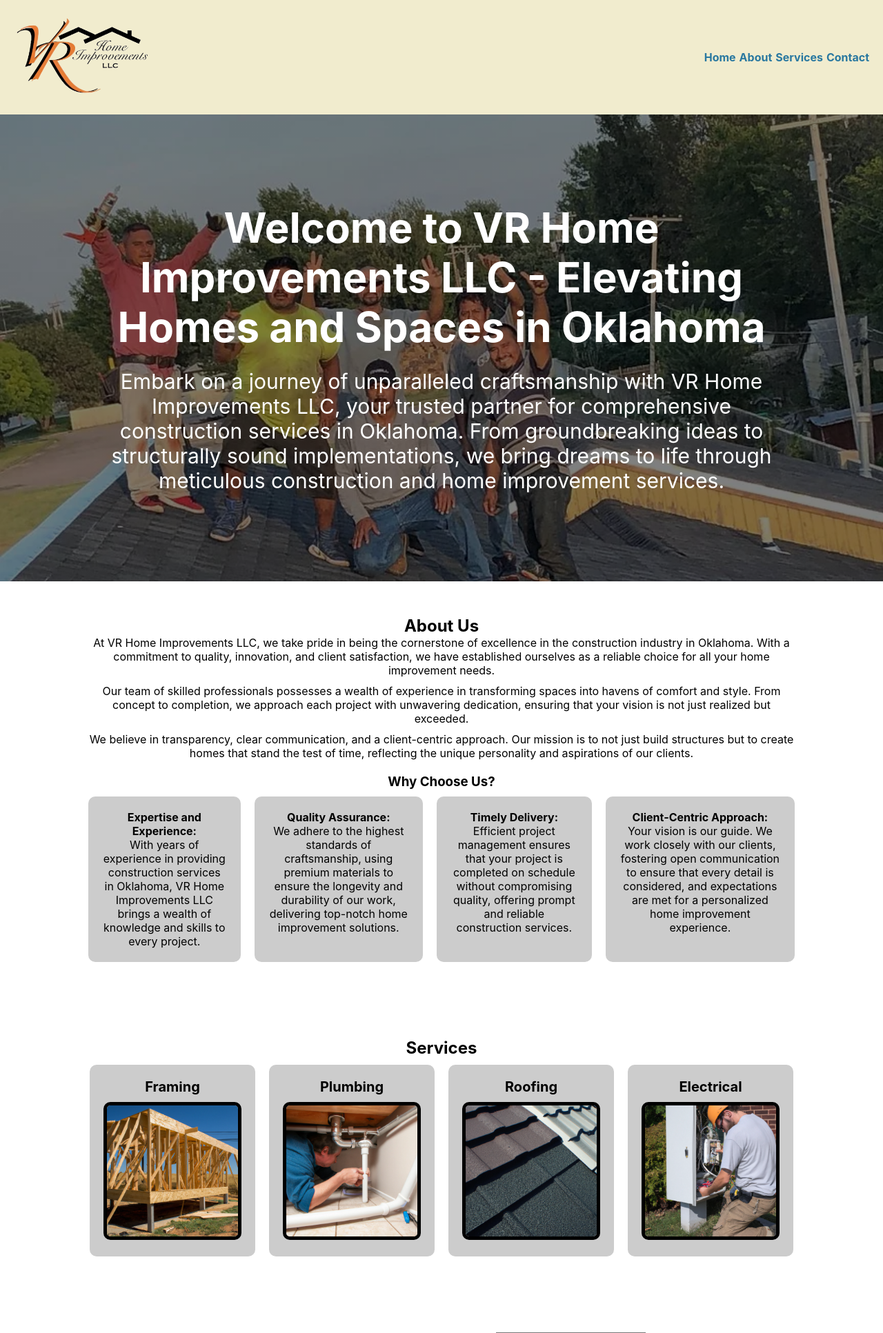
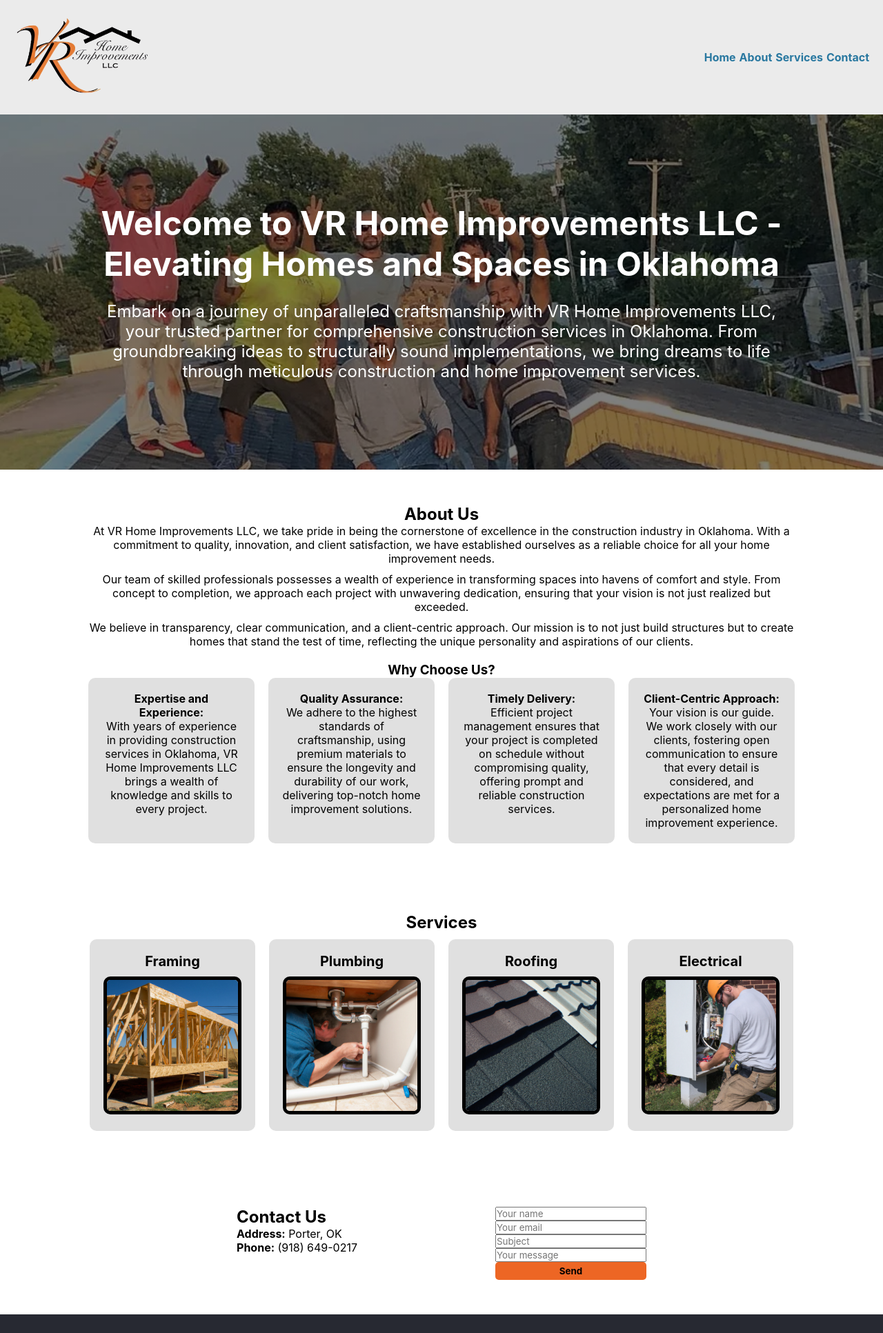
Before and after one commit to TommyPhelps/VRHomeImprovementsLLC-Site, a PHP site: page / in a window 1280 px wide. Shown: the top 1933 px of the page at 69% size. Run offline with PHP 8.4, Linux system fonts and the light colour scheme.

Commit message:
Change colors and flex

```diff
--- a/styles.css
+++ b/styles.css
@@ -18,7 +18,7 @@ nav {
     align-items: center;
     min-width: 100%;
     padding: 20px;
-    background-color: #F1ECCE;
+    background-color: #EBEBEB;
 }
 
 nav > div {
@@ -46,7 +46,7 @@ img {
 
 .hero {
     padding: 10% 10%;
-    font-size: 30px;
+    font-size: 24px;
     text-align: center;
     background: linear-gradient(rgba(0, 0, 0, 0.5), rgba(0, 0, 0, 0.5)), url("./images/hero-image.jpg");
     background-repeat: no-repeat;
@@ -80,14 +80,14 @@ img {
     flex-direction: row;
     list-style: none;
     gap: 20px;
-    padding: 10px 0;
     text-align: center;
 }
 
 .about > div > ul > div {
     padding: 20px;
-    background-color: #CCCCCC;
+    background-color: #E0E0E0;
     border-radius: 10px;
+    flex: 1;
 }
 
 .about > div > ul > div > li {
@@ -112,7 +112,7 @@ img {
 
 .services > ul > div {
     padding: 20px;
-    background-color: #CCCCCC;
+    background-color: #E0E0E0;
     border-radius: 10px;
 }
 
```
